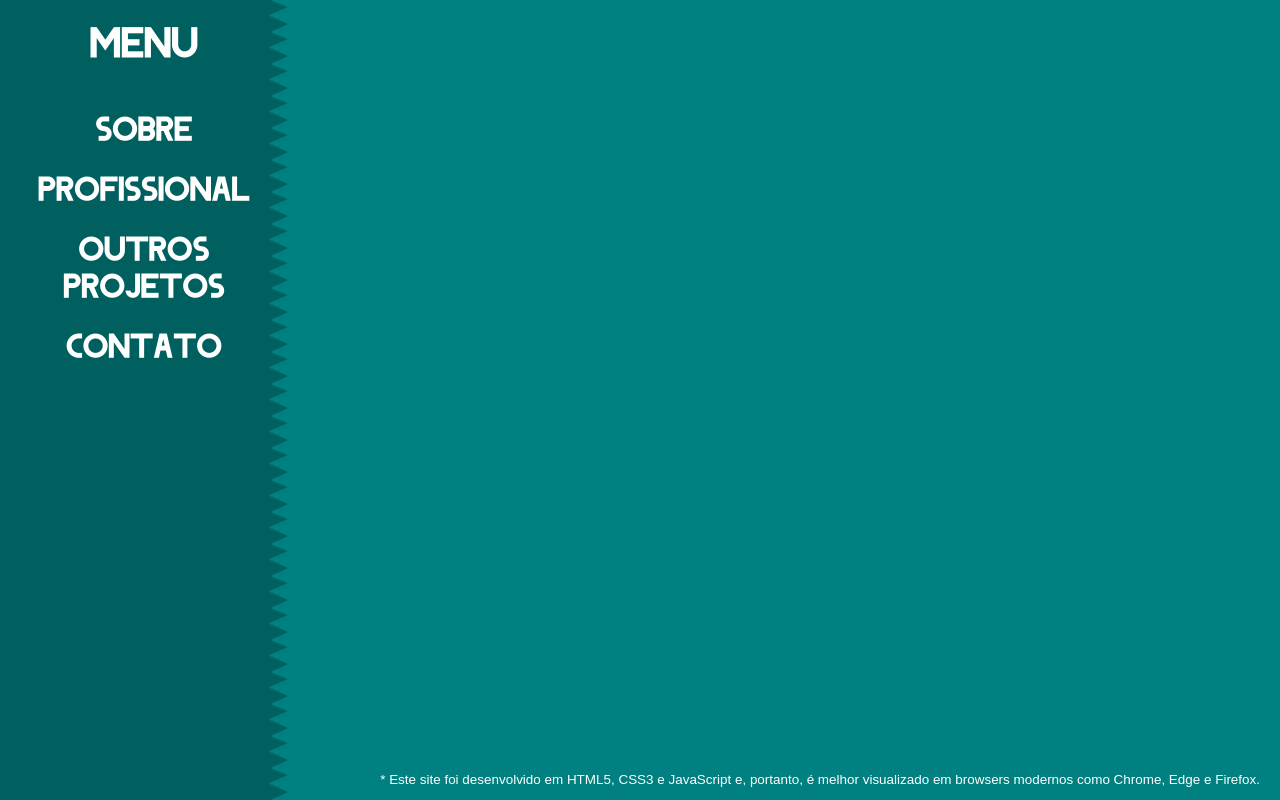
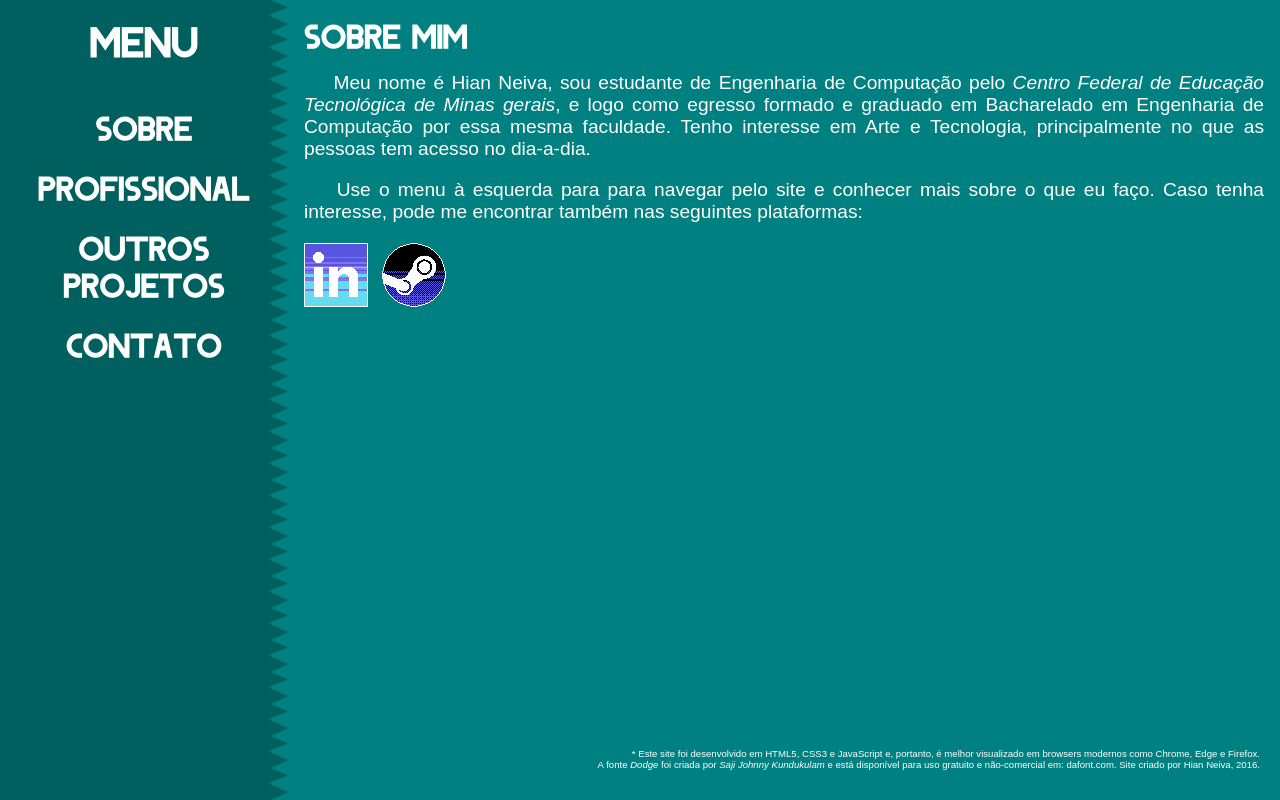
Before and after one commit to gemah/gemah.github.io, a plain HTML site: page index.html in a window 1280 px wide. Drawn offline with Linux system fonts and the light colour scheme.

Commit message:
Personal Site
v0.3 Small corrections and Content added.
Finished "About Me" Section and added probable placeholders for social
icons.
Finished first version of "Professional/Work Info" Section with upload
of curriculum.

```diff
--- a/index.html
+++ b/index.html
@@ -21,11 +21,35 @@
 			<a class="bigFont" href="#" onclick="reveal(3)">Contato</a>
 		</div>
 		<div id="content">
-			<div id="about" class="schrodingerDead">
-				Lorem Ipsum
+			<div id="about" class="schrodingerAlive">
+				<span class="bigFont customFont">Sobre Mim</span>
+				<br>
+				<p>
+					&nbsp;&nbsp;&nbsp;&nbsp;Meu nome é Hian Neiva, sou estudante de Engenharia de Computação pelo <a href="http://www.cefetmg.br/" style="font-style: italic;">Centro Federal de Educação Tecnológica de Minas gerais</a>, e logo como egresso formado e graduado em Bacharelado em Engenharia de Computação por essa mesma faculdade. Tenho interesse em Arte e Tecnologia, principalmente no que as pessoas tem acesso no dia-a-dia.
+				</p>
+				<p>
+					&nbsp;&nbsp;&nbsp;&nbsp;Use o menu à esquerda para para navegar pelo site e conhecer mais sobre o que eu faço. Caso tenha interesse, pode me encontrar também nas seguintes plataformas:
+				</p>
+				<div style="width: 142px; height: 64px; padding: 0;">
+					<a href="https://www.linkedin.com/profile/view?id=381417804" target="_blank"><div class="socialIcons" id="iconLinkedIn" name="LinkedIn"></div></a>
+					<a href="http://www.steamcommunity.com/id/hian_n/" target="_blank"><div class="socialIcons" id="iconSteam" name="Steam"></div></a>
+				</div>
 			</div>
 			<div id="professional" class="schrodingerDead">
-				O rato roeu a roupa do rei de roma
+				<span class="bigFont customFont">Profissional</span>
+				<br>
+				<p>
+					&nbsp;&nbsp;&nbsp;&nbsp;Aqui disponibilizarei informações profissionais acerca de minha pessoa.
+				</p>
+				<p>
+					&nbsp;&nbsp;&nbsp;&nbsp;Currículo atualizado (04/02/2016): <i><a href="src/Curriculum_Vitae_-_Hian_Neiva.pdf" target="_blank">Link para currículo em PDF</a></i>
+				</p>
+				<p>
+					&nbsp;&nbsp;&nbsp;&nbsp;Demonstrações de trabalhos desenvolvidos:
+				</p>
+				<ul>
+					<li>WIP</li>
+				</ul>
 			</div>
 			<div id="others" class="schrodingerDead">
 				Teste
@@ -35,6 +59,8 @@
 			</div>
 			<div id="fixedText">
 				* Este site foi desenvolvido em HTML5, CSS3 e JavaScript e, portanto, é melhor visualizado em browsers modernos como Chrome, Edge e Firefox.
+				<br>
+				A fonte <i>Dodge</i> foi criada por <i>Saji Johnny Kundukulam</i> e está disponível para uso gratuito e não-comercial em: <a href="http://www.dafont.com/pt/dodge.font">dafont.com</a>. Site criado por Hian Neiva, 2016.
 			</div>
 		</div>
 		<script src="main.js"></script>
--- a/style.css
+++ b/style.css
@@ -34,6 +34,10 @@ body{
 	}
 }
 */
+
+p{
+	text-align: justify;
+}
 
 a{
 	color: white;
@@ -75,7 +79,7 @@ a:hover{
 }
 
 .schrodingerAlive{
-	display: visible;
+	display: initial;
 	opacity: 1;
 	animation-name: catReveal;
 	animation-duration: 0.5s;
@@ -90,6 +94,25 @@ a:hover{
 	to{
 		opacity: 1;
 	}
+}
+
+.socialIcons{
+	background: url("img/social-icons.png");
+	display: block;
+	height: 64px;
+	width: 64px;
+}
+
+#iconLinkedIn{
+	background-position: 64px 0;
+	position: absolute;
+	left: 16px;
+}
+
+#iconSteam{
+	background-position: 0 64px;
+	position: absolute;
+	left: 94px;
 }
 
 #sideMenu{
@@ -132,11 +155,16 @@ a:hover{
 }
 
 #fixedText{
-	font-size: 70%;
+	font-size: 50%;
 	text-align: right;
-	height: 24px;
+	height: 48px;
+	width: calc(100% - 40px);
 	padding: 4px;
 	position: fixed;
 	bottom: 0;
 	right: 16px;
 }
+
+#about, #professional, #others, #contact{
+	z-index: 5;
+}
```
Also changed, not shown: img/social-icons.png (added), main.js (line endings or trailing spaces), 1 other file.
